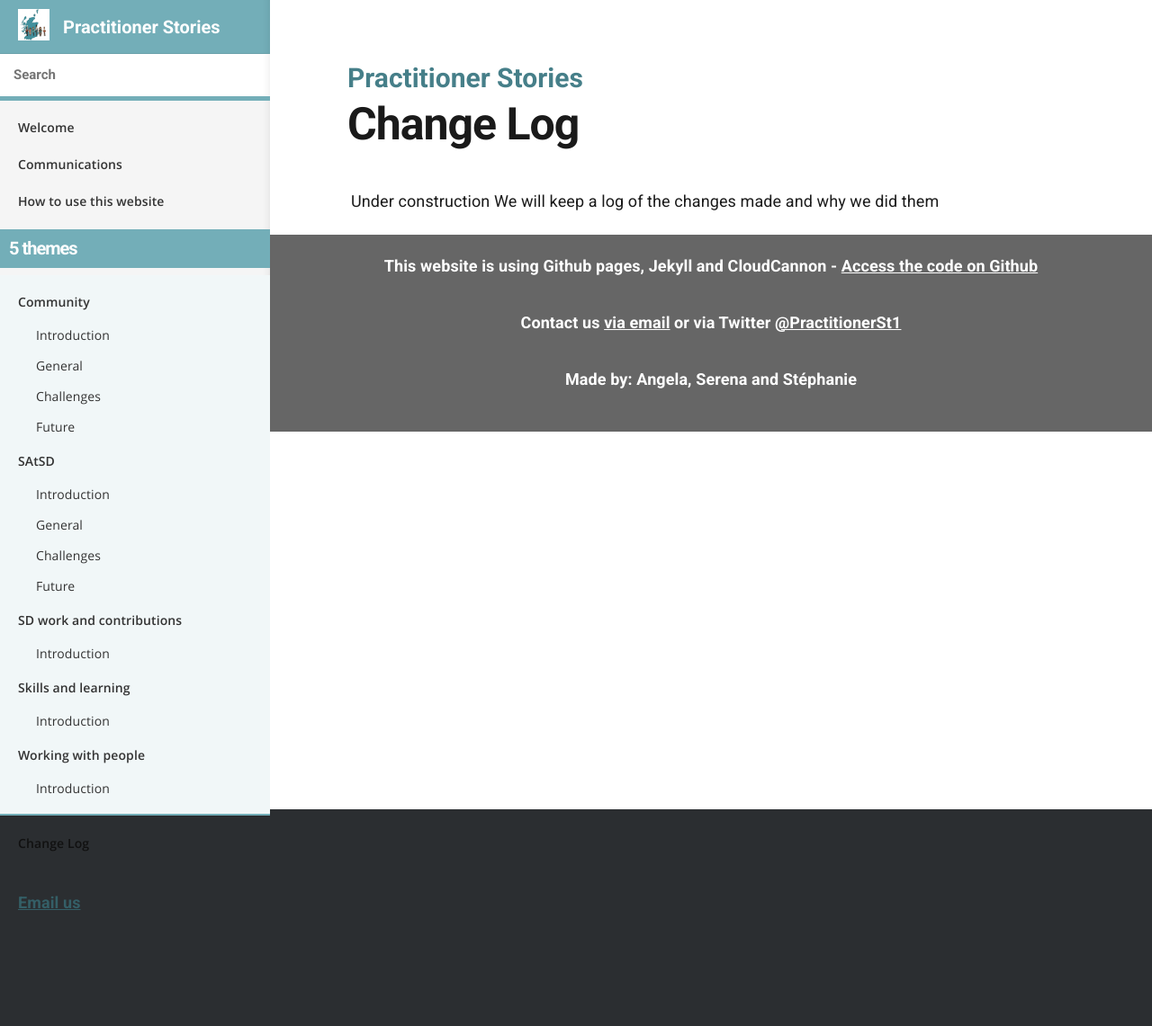
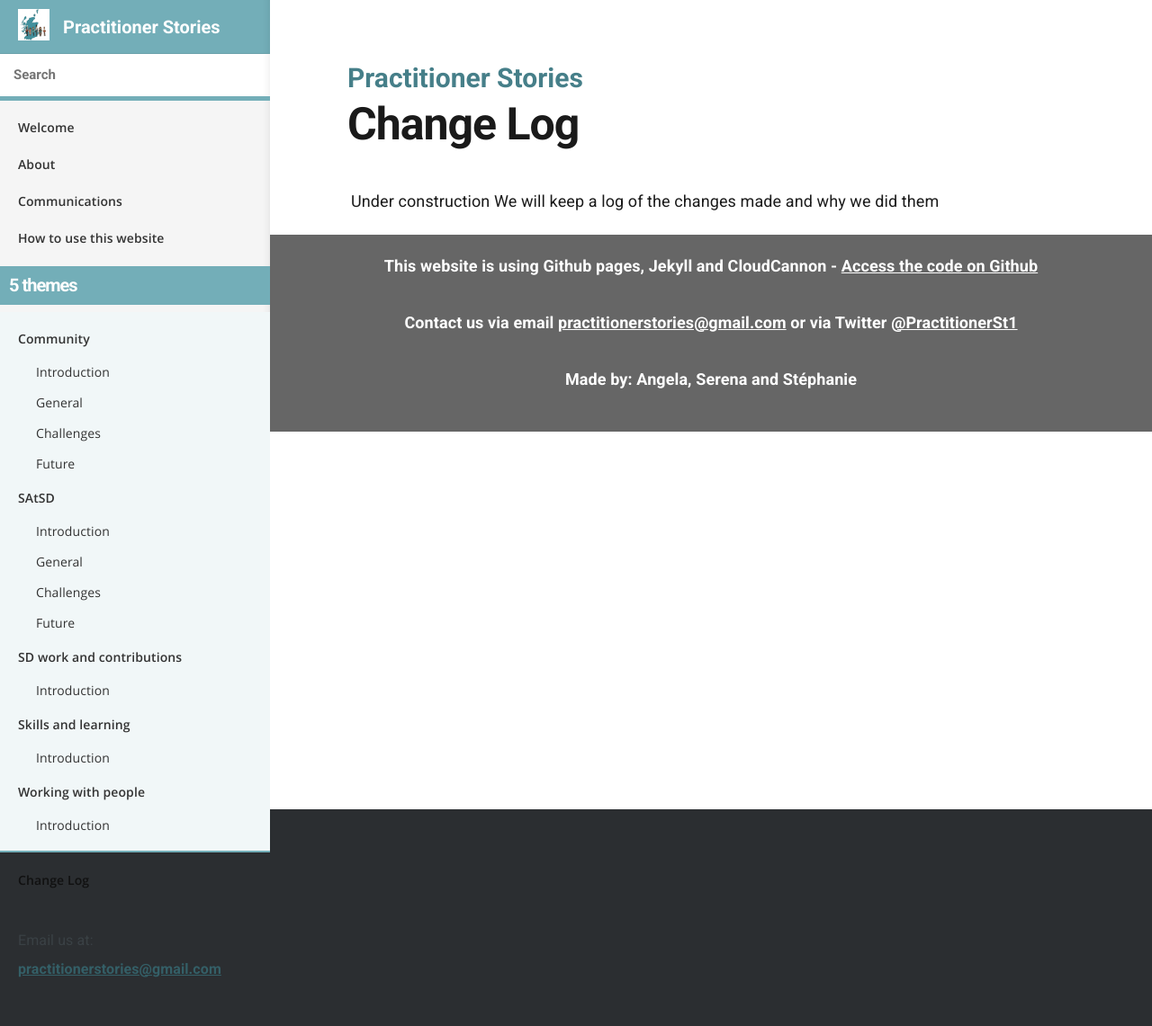
Before and after one commit to stephanie-K/practitioner-stories, a Jekyll site: the page built from changelog.html, in a window 1280 px wide. Shown: the whole page at 90% size. Built offline with Jekyll 4.4.1, drawn with Linux system fonts in a browser that asks for light colours; before the commit the page ends 1072 px from its top, so only the background shows below that.

Commit message:
add about page - add email address

```diff
--- a/_layouts/default.html
+++ b/_layouts/default.html
@@ -45,6 +45,9 @@
 						<a href="{{ site.baseurl }}/">{{ home.title }}</a>
 					</li>
 					<li class="nav-item top-level {% if page.url == '/comms' %}current{% endif %}">
+						<a href="https://stephanie-k.github.io/practitioner-stories/about">About</a>
+					</li>
+					<li class="nav-item top-level {% if page.url == '/comms' %}current{% endif %}">
 						<a href="https://stephanie-k.github.io/practitioner-stories/comms">Communications</a>
 					</li>
 					<li class="nav-item top-level {% if page.url == '/comms' %}current{% endif %}">
@@ -73,7 +76,7 @@
 						<a href="{{ site.baseurl }}/changelog/">{{ changelog.title }}</a>
 					</li>
 				</ul>
-				<p><a href="mailto:practitionerstories@gmail.com?Subject=Website%20-%20contact"><strong>Email us</strong></a></p>
+				<p>Email us at: <a href="mailto:practitionerstories@gmail.com?Subject=Website%20-%20contact"><strong>practitionerstories@gmail.com</strong></a></p>
 
 
 			</nav>
@@ -92,7 +95,7 @@
 
 		<footer>
 			<p>This website is using Github pages, Jekyll and CloudCannon - <a href="https://github.com/stephanie-K/practitioner-stories" target="_blank">Access the code on Github</a></p>
-			<p>Contact us <a href="mailto:practitionerstories@gmail.com?Subject=Website%20-%20contact"><strong>via email</strong></a> or via Twitter <a href="https://twitter.com/PractitionerSt1" target="_blank"><strong>@PractitionerSt1</strong></a></p>
+			<p>Contact us via email <a href="mailto:practitionerstories@gmail.com?Subject=Website%20-%20contact"><strong>practitionerstories@gmail.com</strong></a> or via Twitter <a href="https://twitter.com/PractitionerSt1" target="_blank"><strong>@PractitionerSt1</strong></a></p>
 			<p>Made by: Angela, Serena and Stéphanie</p>
 		</footer>
 
--- a/_sass/_layout.scss
+++ b/_sass/_layout.scss
@@ -230,6 +230,7 @@
 
 nav p {
 	padding: 2rem;
+	font-size: 1.6rem;
 }
 
 nav > ul {
```
Also changed, not shown: about.md (added, +34 -0 lines).
